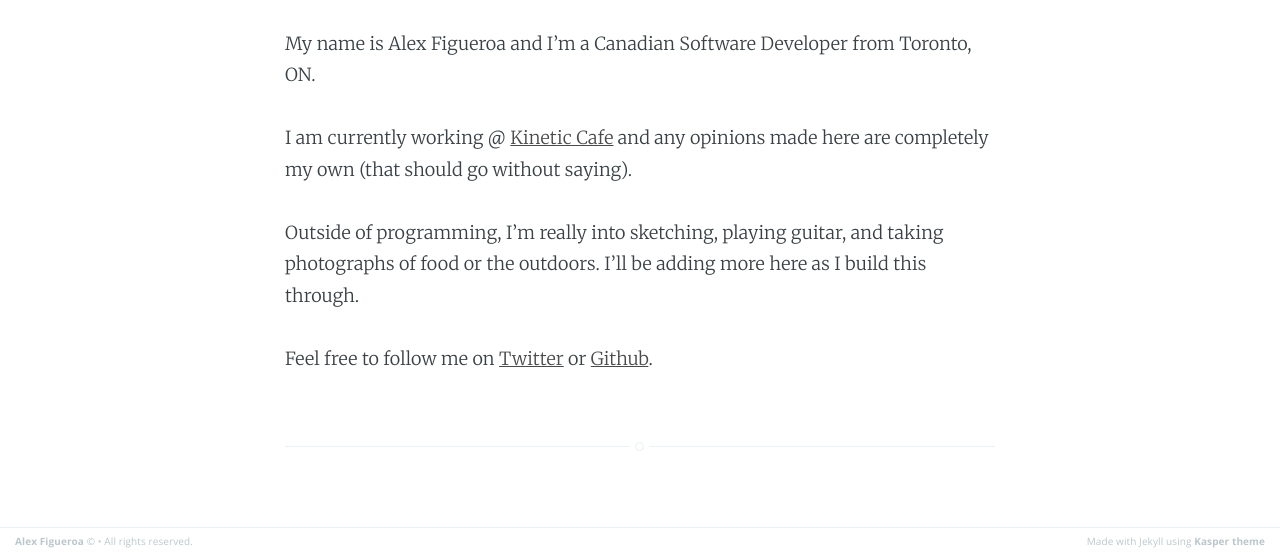
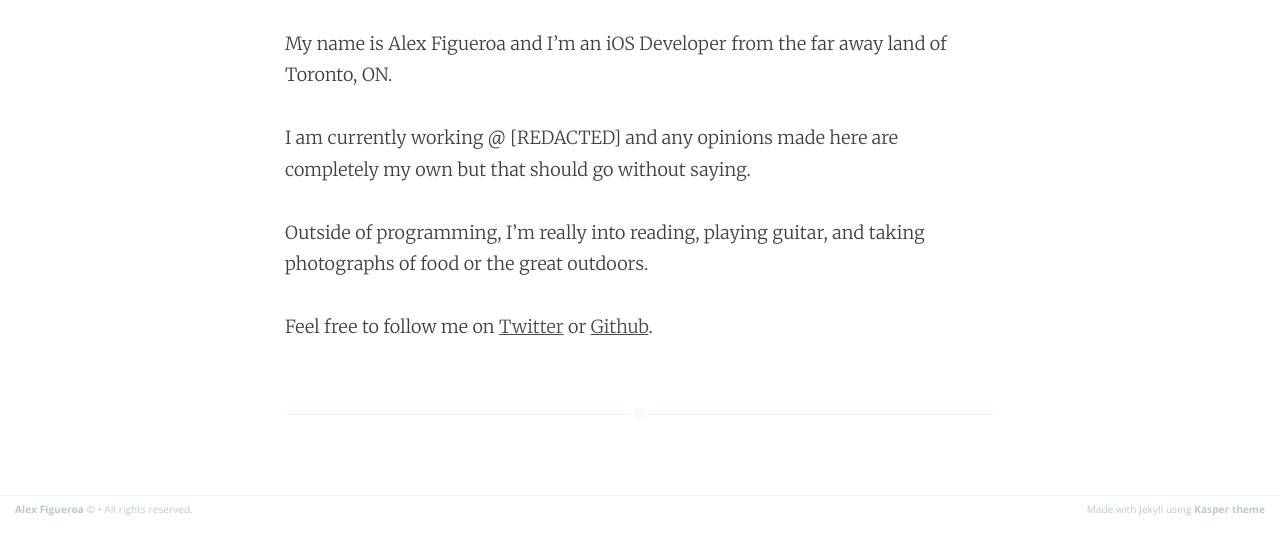
Before and after one commit to ajfigueroa/ajfigueroa.github.io, a Jekyll site: the page built from about.md, in a window 1280 px wide, cut to the strip 379-934 px from the top of the page. Built offline with Jekyll 4.4.1, drawn with Linux system fonts in a browser that asks for light colours; after the commit the page ends 903 px from its top, so only the background shows below that.

```diff
--- a/_config.yml
+++ b/_config.yml
@@ -25,5 +25,5 @@ author:         'Alex Figueroa'
 
 # User Settings
 profile_image_url: 'http://www.gravatar.com/avatar/ecbaec4f458de7172daff03e1f20e677'
-twitter_username: externvar
+twitter_username: externconst
 github_username: ajfigueroa
--- a/_posts/2016-04-10-Welcome.markdown
+++ b/_posts/2016-04-10-Welcome.markdown
@@ -11,3 +11,5 @@ print("Hello, world!")
 {% endhighlight %}
 
 I just finished setting up my theme and the outline for my first post so stay tuned!
+
+EDIT: I have not done any posts since this and yes, I feel bad 😑
--- a/about.md
+++ b/about.md
@@ -7,11 +7,10 @@ title: About Me
 <img class="profile-large" src="{{ site.profile_image_url }}?size=150">
 {% endif %}
 
-My name is Alex Figueroa and I'm a Canadian Software Developer from Toronto, ON.
+My name is Alex Figueroa and I'm an iOS Developer from the far away land of Toronto, ON.
 
-I am currently working @ [Kinetic Cafe](http://kineticcafe.com/) and any opinions made here are completely my own (that should go without saying).
+I am currently working @ [REDACTED] and any opinions made here are completely my own but that should go without saying.
 
-Outside of programming, I'm really into sketching, playing guitar, and taking photographs of food or the outdoors.
-I'll be adding more here as I build this through.
+Outside of programming, I'm really into reading, playing guitar, and taking photographs of food or the great outdoors.
 
 Feel free to follow me on [Twitter](https://www.twitter.com/{{ site.twitter_username }}) or [Github](https://www.github.com/{{ site.github_username }}).
```
Also changed, not shown: _posts/2016-04-13-Toronto-Skyline.markdown (deleted, +0 -14 lines).
